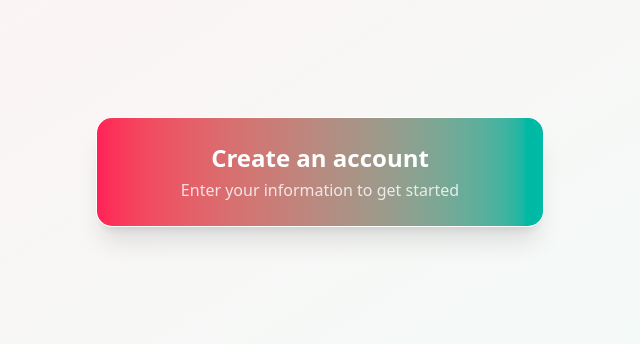
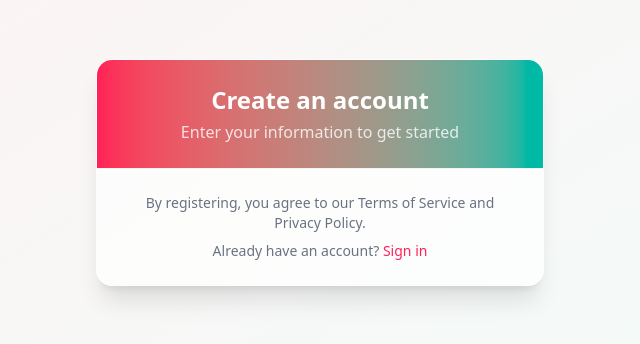
Before and after one commit to gautamranjan09/user_registration_form, a React (Vite) app: page / in a window 1280 px wide. Shown: the part 244-588 px from the top of the page, without its empty margins (320-960 px from the left). Built offline with nearby package versions, Linux system fonts and the light colour scheme.

Commit message:
add FormFooter component to RegistrationForm

```diff
--- /dev/null
+++ b/src/components/FormFooter.jsx
@@ -0,0 +1,17 @@
+import React from "react"
+
+function FormFooter() {
+  return (
+    <div className="p-6 text-center text-sm text-gray-500 border-t border-gray-100">
+      <p>By registering, you agree to our Terms of Service and Privacy Policy.</p>
+      <p className="mt-2">
+        Already have an account?{" "}
+        <a href="#" className="text-rose-500 hover:text-rose-600 font-medium">
+          Sign in
+        </a>
+      </p>
+    </div>
+  )
+}
+
+export default FormFooter;
--- a/src/components/RegistrationForm.jsx
+++ b/src/components/RegistrationForm.jsx
@@ -1,5 +1,6 @@
 import React, { useState } from "react";
 import FormHeader from "./FormHeader";
+import FormFooter from "./FormFooter";
 
 const RegistrationForm = () => {
   // Form state
@@ -14,6 +15,9 @@ const RegistrationForm = () => {
       <div className="w-full backdrop-blur-sm bg-white/70 rounded-2xl shadow-xl border border-white/20 overflow-hidden">
       {/* Header */}
       <FormHeader />
+
+      {/* Footer */}
+      <FormFooter />
       </div>
     </div>
   );
```
